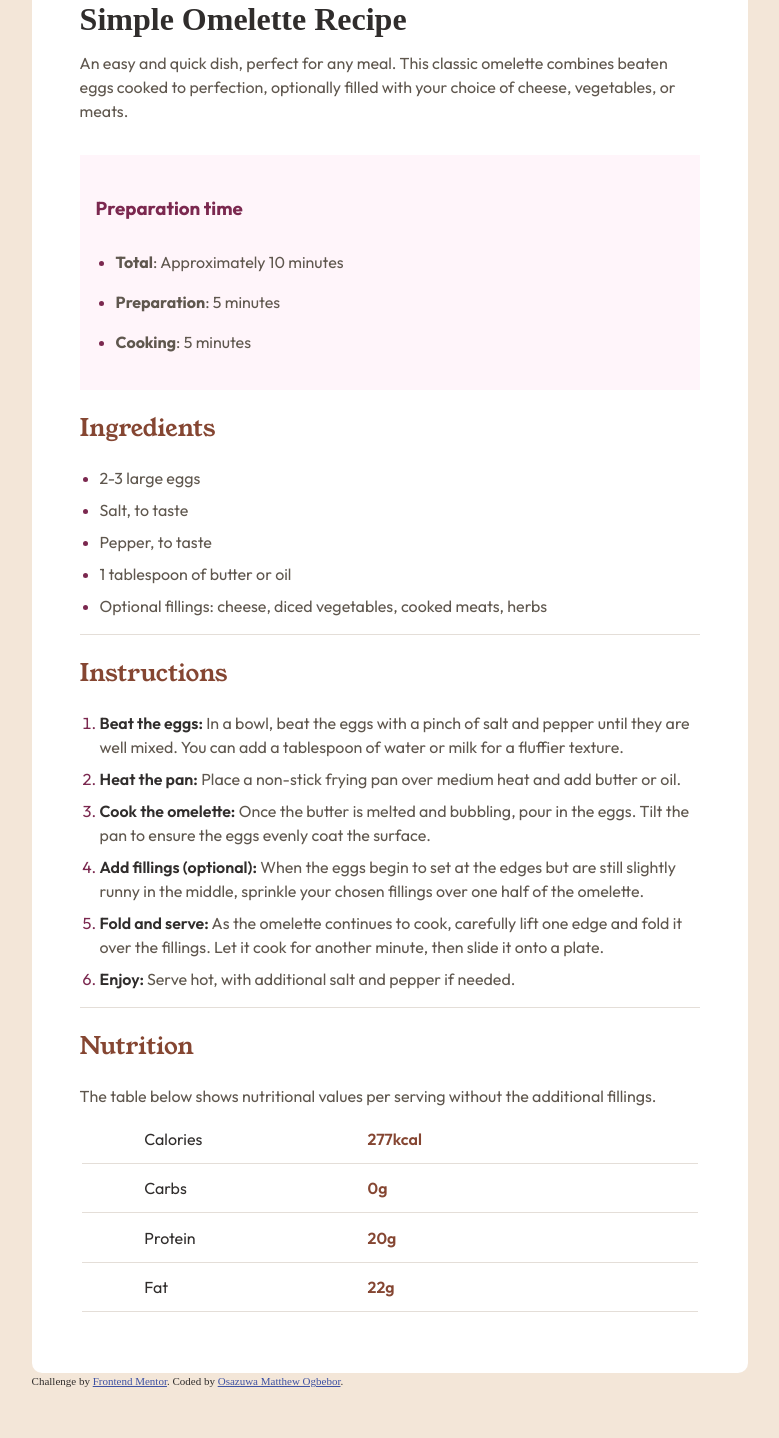
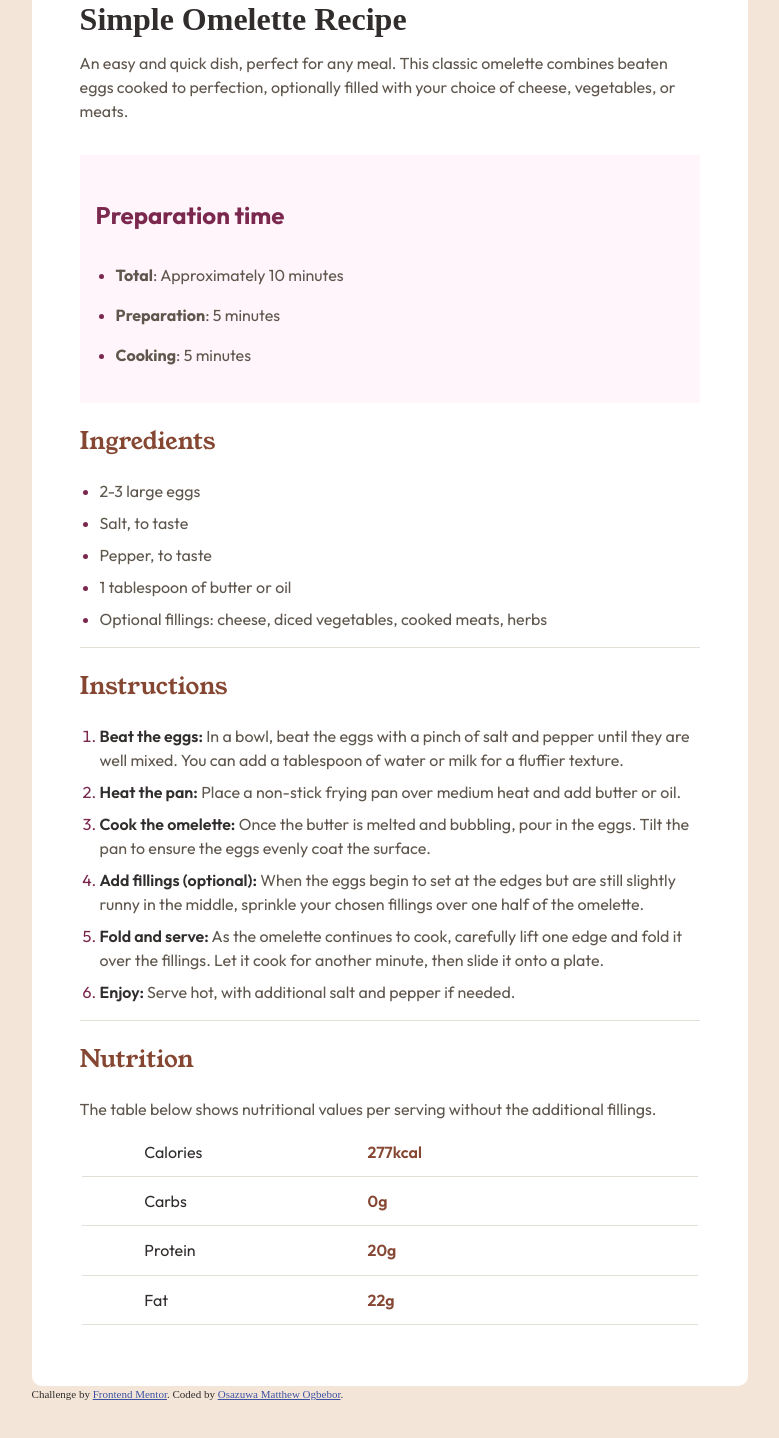
Before and after one commit to osazuwamatthewogbebor/recipe-page-fem, a plain HTML site: page index.html in a window 1280 px wide. Shown: the part 426-1864 px from the top of the page, without its empty margins (250-1029 px from the left). Drawn offline with Linux system fonts and the light colour scheme.

Commit message:
Adjusting heading levels and landmarks

```diff
--- a/index.html
+++ b/index.html
@@ -125,7 +125,7 @@
       </p>
 
       <div class="prep">
-        <h3 class="prep-heading">Preparation time</h3>
+        <h2 class="prep-heading">Preparation time</h2>
         <ul>
           <li><span class="prep-bold">Total</span>: Approximately 10 minutes</li>
           <li><span class="prep-bold">Preparation</span>: 5 minutes</li>
@@ -189,9 +189,9 @@
     </section>
   </main>
 
-  <div class="attribution">
+  <footer class="attribution">
     Challenge by <a href="https://www.frontendmentor.io?ref=challenge" target="_blank">Frontend Mentor</a>.
     Coded by <a href="#">Osazuwa Matthew Ogbebor</a>.
-  </div>
+  </footer>
 </body>
 </html>
```
